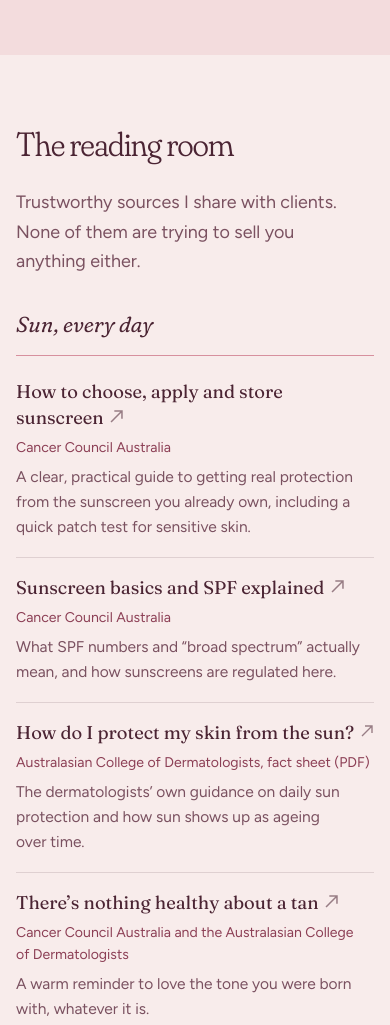
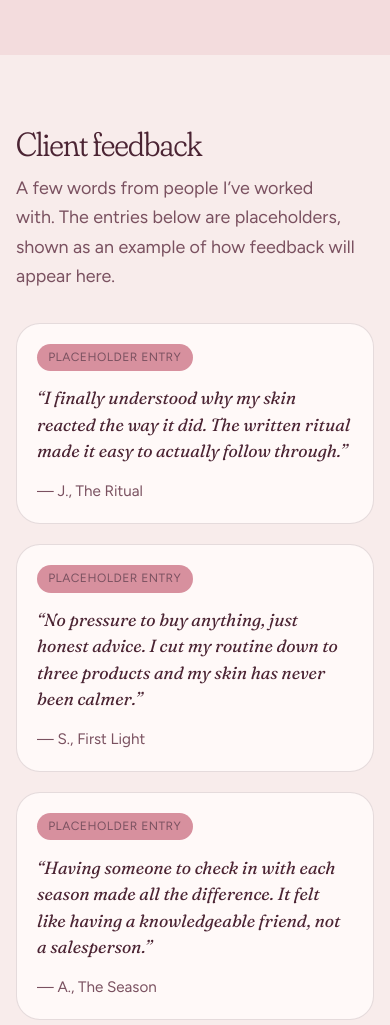
Before and after one commit to joemoon4u/rosee, a website: page index.html in a window 390 px wide. Shown: the part 7960-8985 px from the top of the page. Drawn offline with Linux system fonts and the light colour scheme; a web font is replaced by a local one.

Commit message:
Add client feedback section with placeholder testimonials

```diff
--- a/assets/css/styles.css
+++ b/assets/css/styles.css
@@ -622,6 +622,58 @@ p { margin: 0 0 1em; text-wrap: pretty; }
 }
 .credentials { font-family: var(--body); font-size: 0.95rem; color: var(--plum-soft); }
 
+/* ---------- Client feedback ---------- */
+.feedback-head { max-width: 62ch; margin-bottom: clamp(32px, 5vw, 64px); }
+.feedback-head .section-title { margin-bottom: 0.6rem; }
+.feedback-head .section-lede { margin: 0; }
+
+.testimonials {
+  list-style: none;
+  margin: 0;
+  padding: 0;
+  display: grid;
+  grid-template-columns: repeat(3, minmax(0, 1fr));
+  gap: clamp(20px, 3vw, 32px);
+}
+
+.testimonial {
+  background: var(--paper);
+  border: 1px solid var(--line);
+  border-radius: 24px;
+  padding: clamp(20px, 2.5vw, 28px);
+  display: flex;
+  flex-direction: column;
+  gap: 0.9rem;
+}
+
+.testimonial blockquote { margin: 0; }
+.testimonial blockquote p {
+  font-family: var(--display);
+  font-size: 1.1rem;
+  line-height: 1.5;
+  font-style: italic;
+  color: var(--plum);
+  margin: 0;
+}
+
+.testimonial-attr { margin: 0; color: var(--plum-soft); font-size: 0.95rem; }
+
+.placeholder-flag {
+  align-self: flex-start;
+  margin: 0;
+  font-size: 0.75rem;
+  letter-spacing: 0.04em;
+  text-transform: uppercase;
+  color: var(--plum-soft);
+  background: var(--rose-soft);
+  border-radius: 999px;
+  padding: 0.25rem 0.7rem;
+}
+
+@media (max-width: 860px) {
+  .testimonials { grid-template-columns: 1fr; }
+}
+
 /* ---------- Reading room ---------- */
 .reading { background: var(--petal); }
 .reading-head { display: grid; grid-template-columns: minmax(0, 0.85fr) minmax(0, 1.15fr); gap: clamp(24px, 6vw, 96px); align-items: end; margin-bottom: clamp(32px, 5vw, 64px); }
--- a/index.html
+++ b/index.html
@@ -55,6 +55,7 @@
         <a href="#philosophy">Philosophy</a>
         <a href="#consultations">Consultations</a>
         <a href="#letter">About</a>
+        <a href="#feedback">Feedback</a>
         <a href="#reading">Reading room</a>
         <a class="nav-cta" href="#book">Book a consultation</a>
       </nav>
@@ -356,6 +357,41 @@
       </div>
     </section>
 
+    <!-- CLIENT FEEDBACK -->
+    <!-- EDIT: replace the placeholder entries below with real client feedback once you have it. -->
+    <section class="section feedback" id="feedback" aria-labelledby="feedback-title">
+      <div class="wrap">
+        <div class="feedback-head">
+          <h2 class="section-title" id="feedback-title">Client feedback</h2>
+          <p class="section-lede">A few words from people I’ve worked with. The entries below are placeholders, shown as an example of how feedback will appear here.</p>
+        </div>
+
+        <ul class="testimonials">
+          <li class="testimonial">
+            <p class="placeholder-flag">Placeholder entry</p>
+            <blockquote>
+              <p>“I finally understood why my skin reacted the way it did. The written ritual made it easy to actually follow through.”</p>
+            </blockquote>
+            <p class="testimonial-attr">— J., The Ritual</p>
+          </li>
+          <li class="testimonial">
+            <p class="placeholder-flag">Placeholder entry</p>
+            <blockquote>
+              <p>“No pressure to buy anything, just honest advice. I cut my routine down to three products and my skin has never been calmer.”</p>
+            </blockquote>
+            <p class="testimonial-attr">— S., First Light</p>
+          </li>
+          <li class="testimonial">
+            <p class="placeholder-flag">Placeholder entry</p>
+            <blockquote>
+              <p>“Having someone to check in with each season made all the difference. It felt like having a knowledgeable friend, not a salesperson.”</p>
+            </blockquote>
+            <p class="testimonial-attr">— A., The Season</p>
+          </li>
+        </ul>
+      </div>
+    </section>
+
     <!-- READING ROOM -->
     <section class="section reading" id="reading" aria-labelledby="reading-title">
       <div class="wrap">
```
